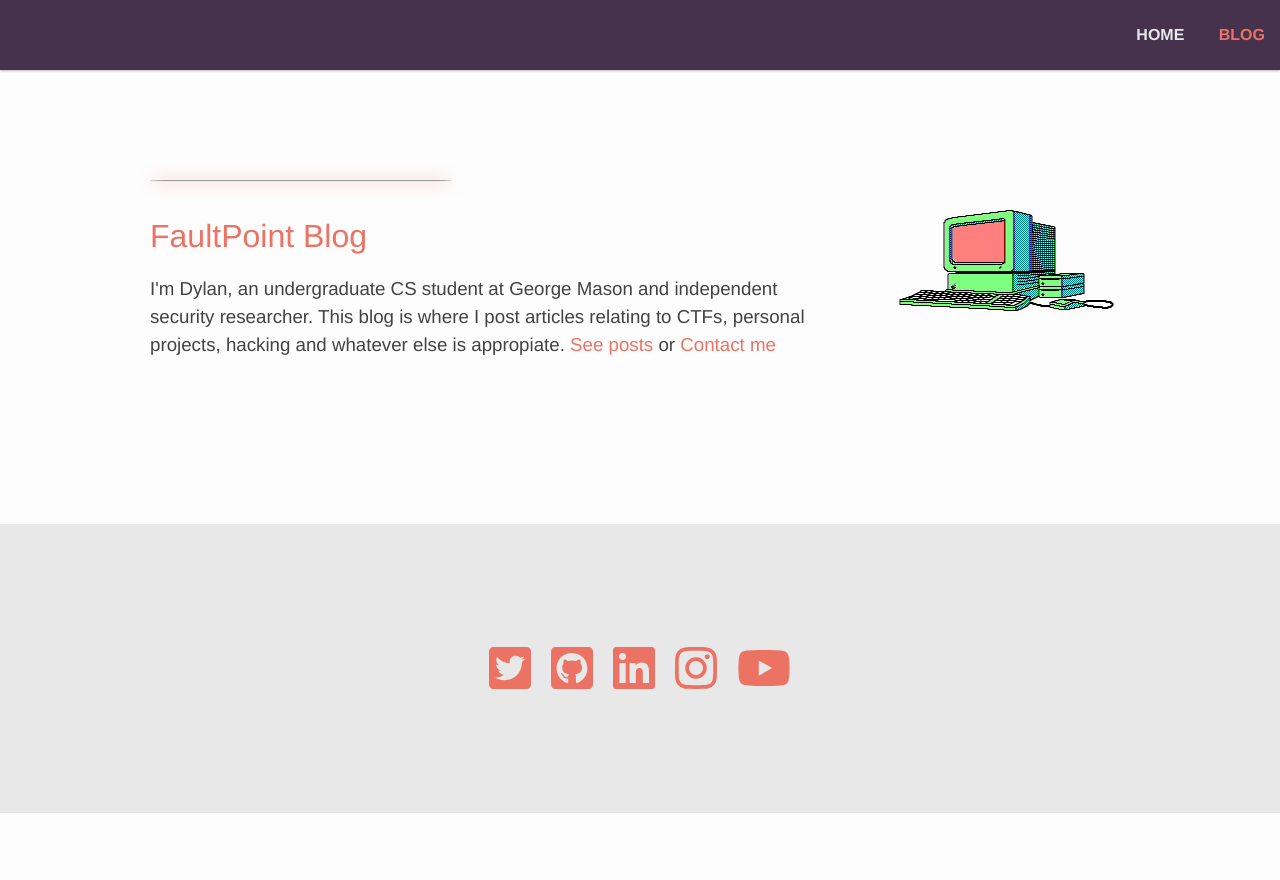
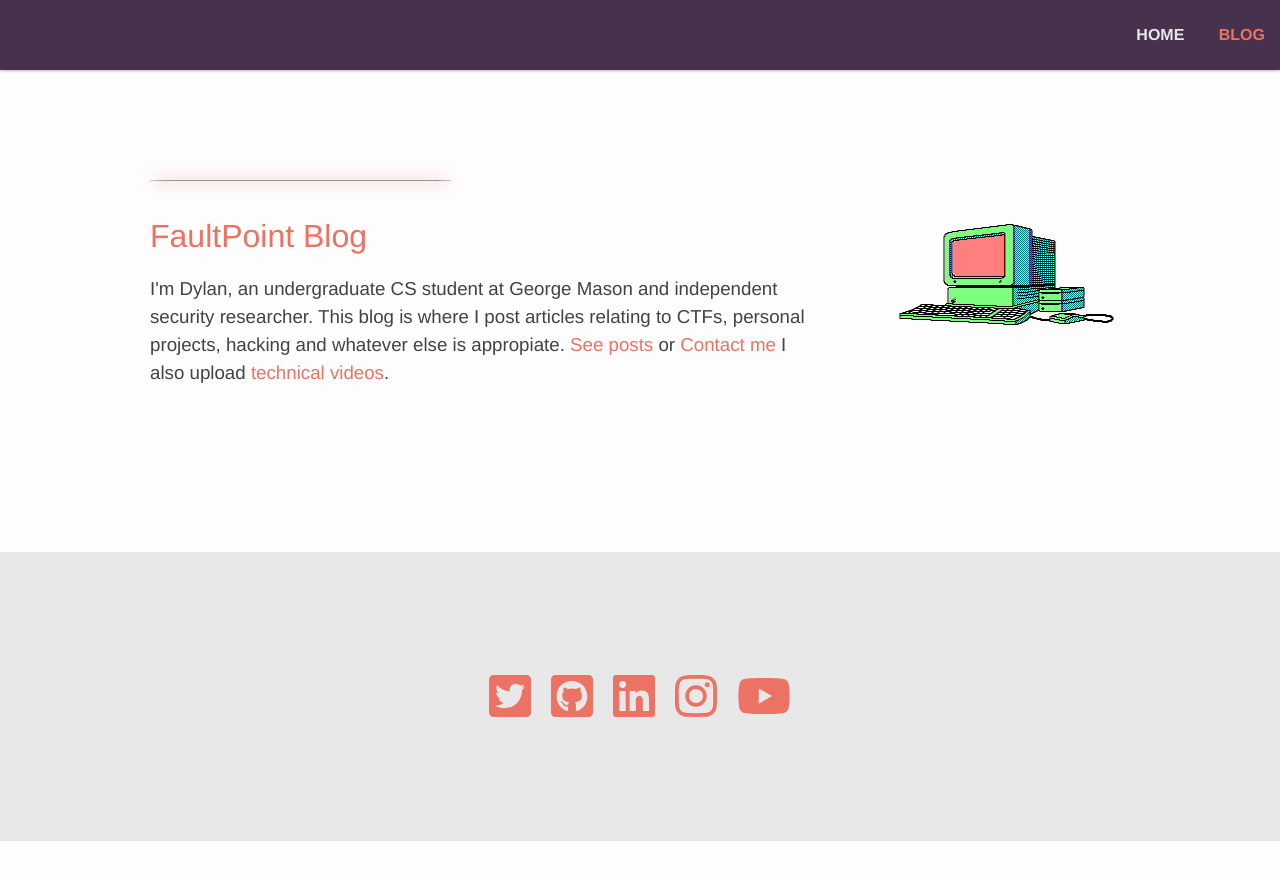
Before and after one commit to elbee-cyber/old.elbee-cyber.github.io, a Jekyll site: the page built from index.md, in a window 1280 px wide. Shown: the top 880 px of the page. Built offline with Jekyll 4.4.1, drawn with Linux system fonts in a browser that asks for light colours.

Commit message:
Update _config.yml

```diff
--- a/_config.yml
+++ b/_config.yml
@@ -3,8 +3,7 @@ name: Dylan Knoff
 
 title: FaultPoint Blog
 description: >- # this means to ignore newlines until "baseurl:"
-  I'm Dylan, an undergraduate CS student at George Mason and independent security researcher. This blog is where I post articles relating to CTFs, personal projects, hacking and whatever else is appropiate. <a href="/blog.html">See posts</a> or <a href="/contact.html">Contact me</a>
-
+  I'm Dylan, an undergraduate CS student at George Mason and independent security researcher. This blog is where I post articles relating to CTFs, personal projects, hacking and whatever else is appropiate. <a href="/blog.html">See posts</a> or <a href="/contact.html">Contact me</a> I also upload <a href="https://www.youtube.com/channel/UCG7q0IehvVPW79z4I6wkk7g">technical videos</a>.
 email: dontopenthis@protonmail.com
 
 # social links
```
